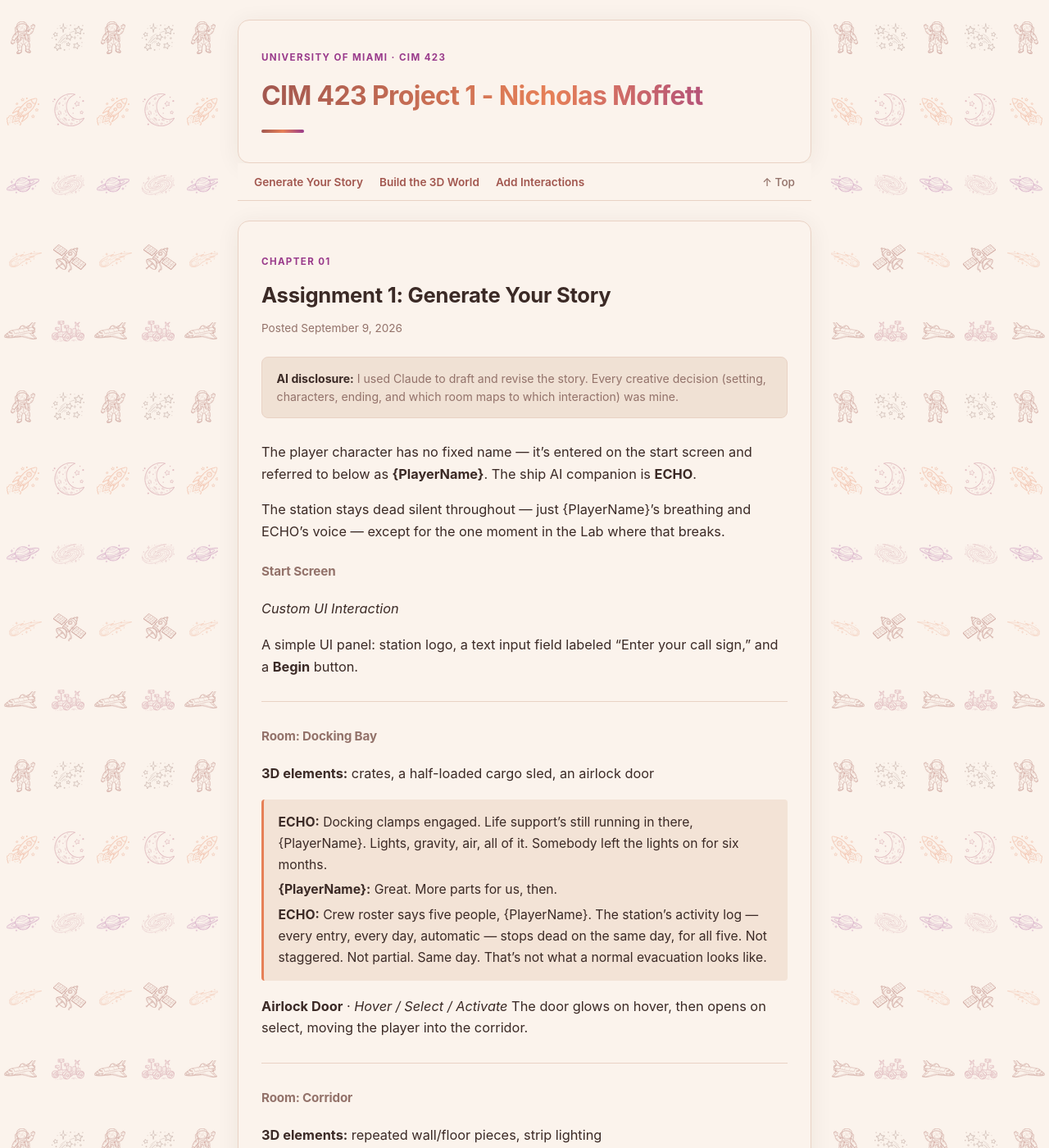
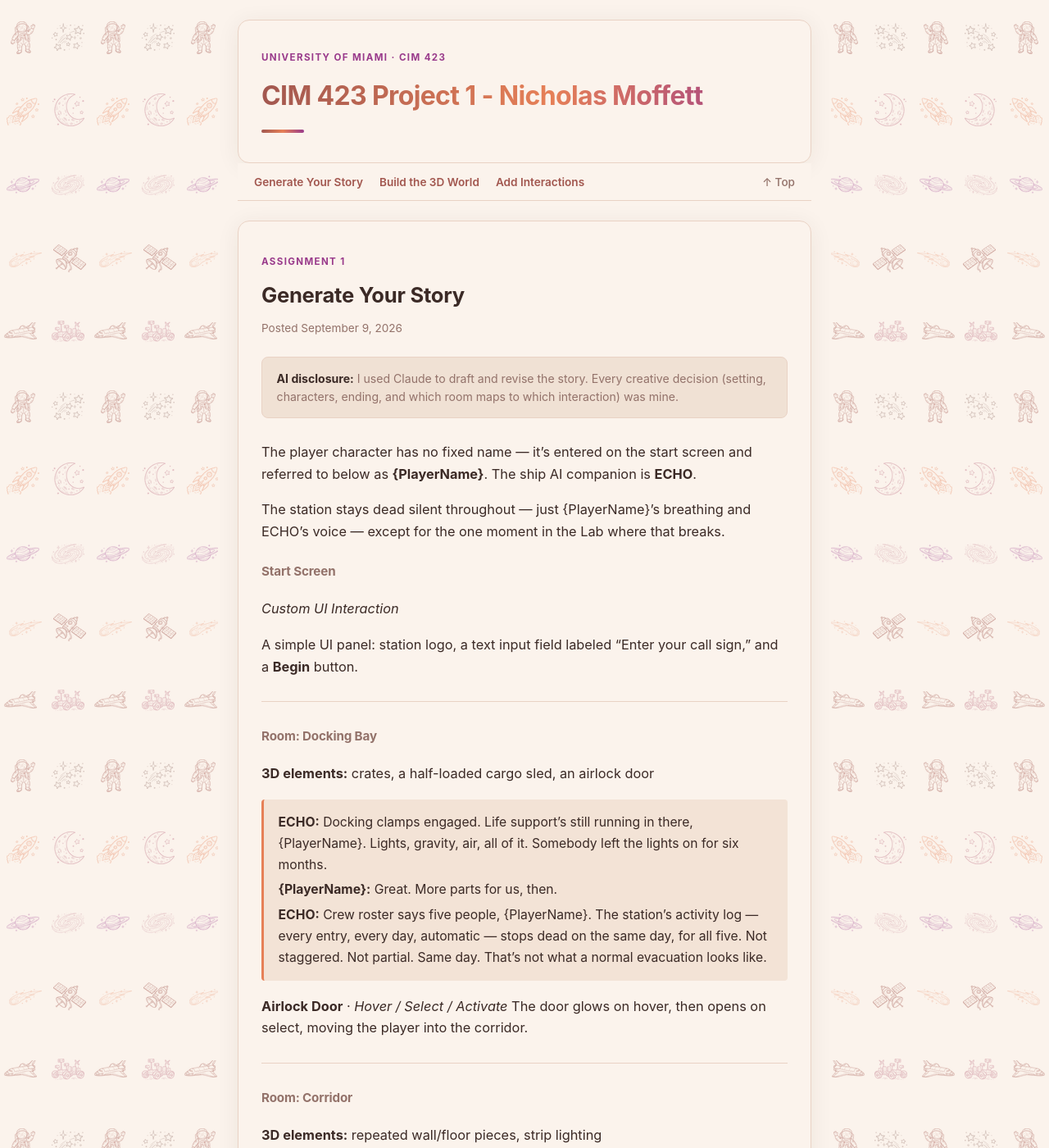
Before and after one commit to moff05/cim423-3d-world, a Jekyll site: the page built from index.md, in a window 1280 px wide and 1400 px high. Shown: the whole window at 82% size. Built offline with Jekyll 4.4.1, drawn with Linux system fonts in a browser that asks for light colours; some of the changed text lies outside the part shown.

Commit message:
Rename chapter label to Assignment N, drop prefix from chapter titles
The eyebrow now reads "Assignment 1/2/3" instead of "Chapter 01", and
each heading is just the assignment's actual title (e.g. "Generate
Your Story") instead of repeating "Assignment 1: ...".

Co-Authored-By: Claude Sonnet 5 <noreply@anthropic.com>
Claude-Session: https://claude.ai/code/session_01EXSHHrPegx68P7D3CLUmwe

```diff
--- a/_layouts/default.html
+++ b/_layouts/default.html
@@ -88,7 +88,7 @@
   }
   h2::before {
     counter-increment: none;
-    content: "Chapter " counter(chapter, decimal-leading-zero);
+    content: "Assignment " counter(chapter);
     display: block;
     font-size: 0.72rem;
     font-weight: 700;
--- a/index.md
+++ b/index.md
@@ -3,7 +3,7 @@ layout: default
 title: Home
 ---
 
-## Assignment 1: Generate Your Story {#assignment-1}
+## Generate Your Story {#assignment-1}
 
 <p class="chapter-date">Posted September 9, 2026</p>
 
@@ -90,7 +90,7 @@ Selecting it shifts its material from dim blue to bright pulsing white. The wall
 | Lab | *(same room)* | Activate artifact | Select/Activate + Material |
 | End Screen | UI panel | — | — |
 
-## Assignment 2: Build the 3D World {#assignment-2}
+## Build the 3D World {#assignment-2}
 
 <p class="chapter-date">Started September 10, 2026 · in progress</p>
 
@@ -100,7 +100,7 @@ Selecting it shifts its material from dim blue to bright pulsing white. The wall
 
 <em class="placeholder">Scene screenshots and asset list will go here.</em>
 
-## Assignment 3: Add Interactions {#assignment-3}
+## Add Interactions {#assignment-3}
 
 <p class="chapter-date">Not started yet</p>
 
```
